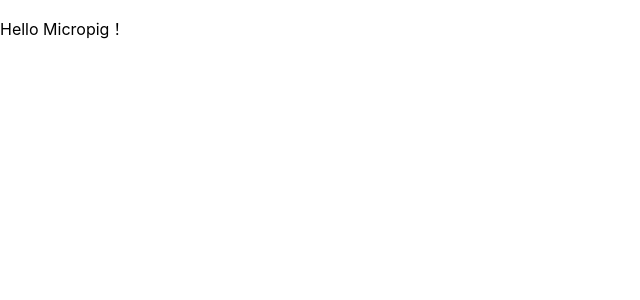
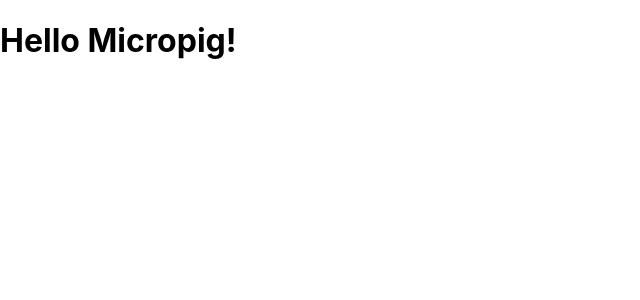
Before and after one commit to Naoya-abe/react-redux-crud2, a React (Create React App) app in the folder helloworld/: page / in a window 1280 px wide. Shown: the top 300 px of the page, without its empty margins (0-640 px from the left). Built offline with nearby package versions, Linux system fonts and the light colour scheme.

Commit message:
[update] why-jsx

```diff
--- a/helloworld/src/App.js
+++ b/helloworld/src/App.js
@@ -1,8 +1,14 @@
 import React, {Component} from 'react';
+
+// class App extends Component {
+//   render() {
+//     return <div>Hello Micropig！</div>;
+//   }
+// }
 
 class App extends Component {
   render() {
-    return <p>Hello Micropig！</p>;
+    return <h1>Hello Micropig!</h1>;
   }
 }
 
```
